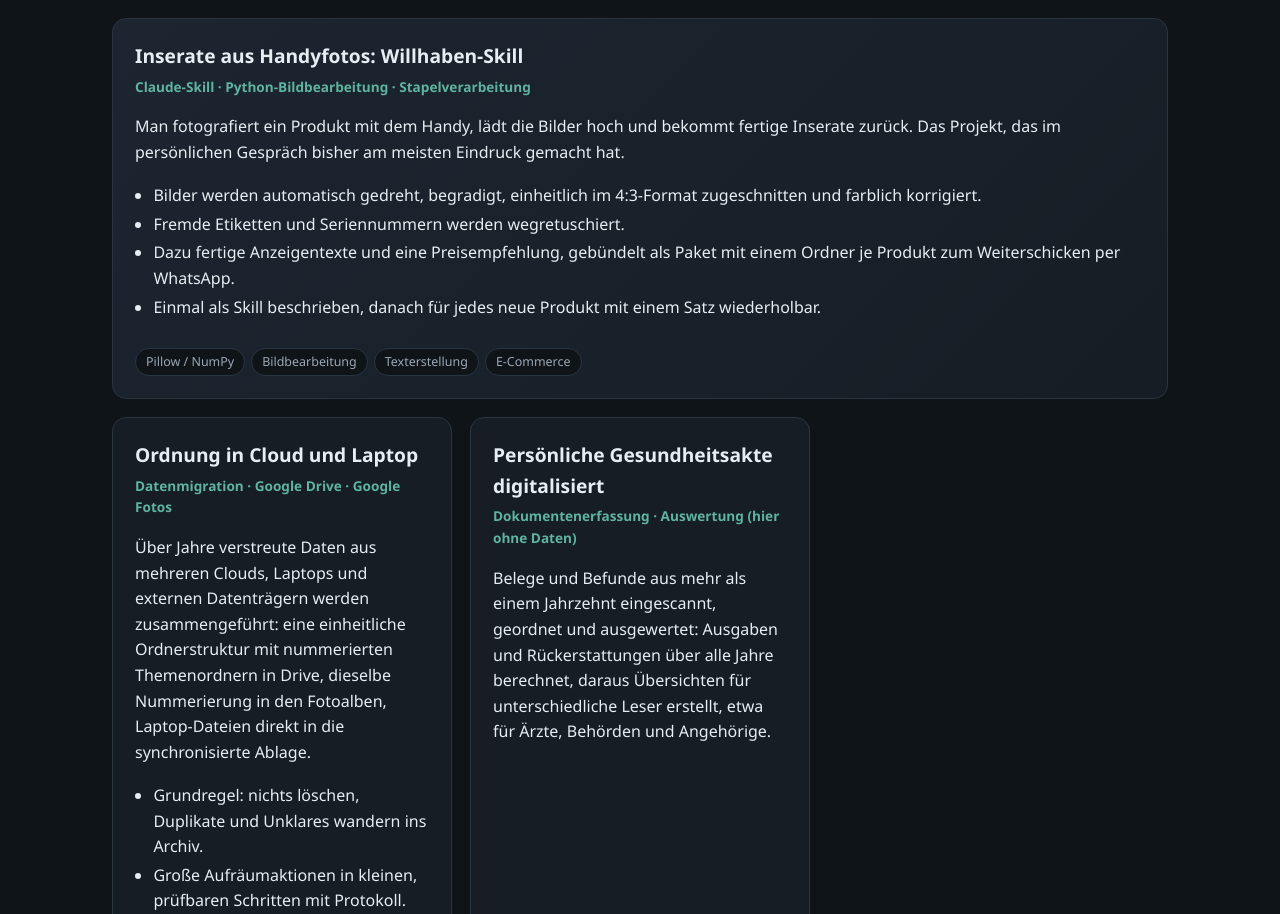
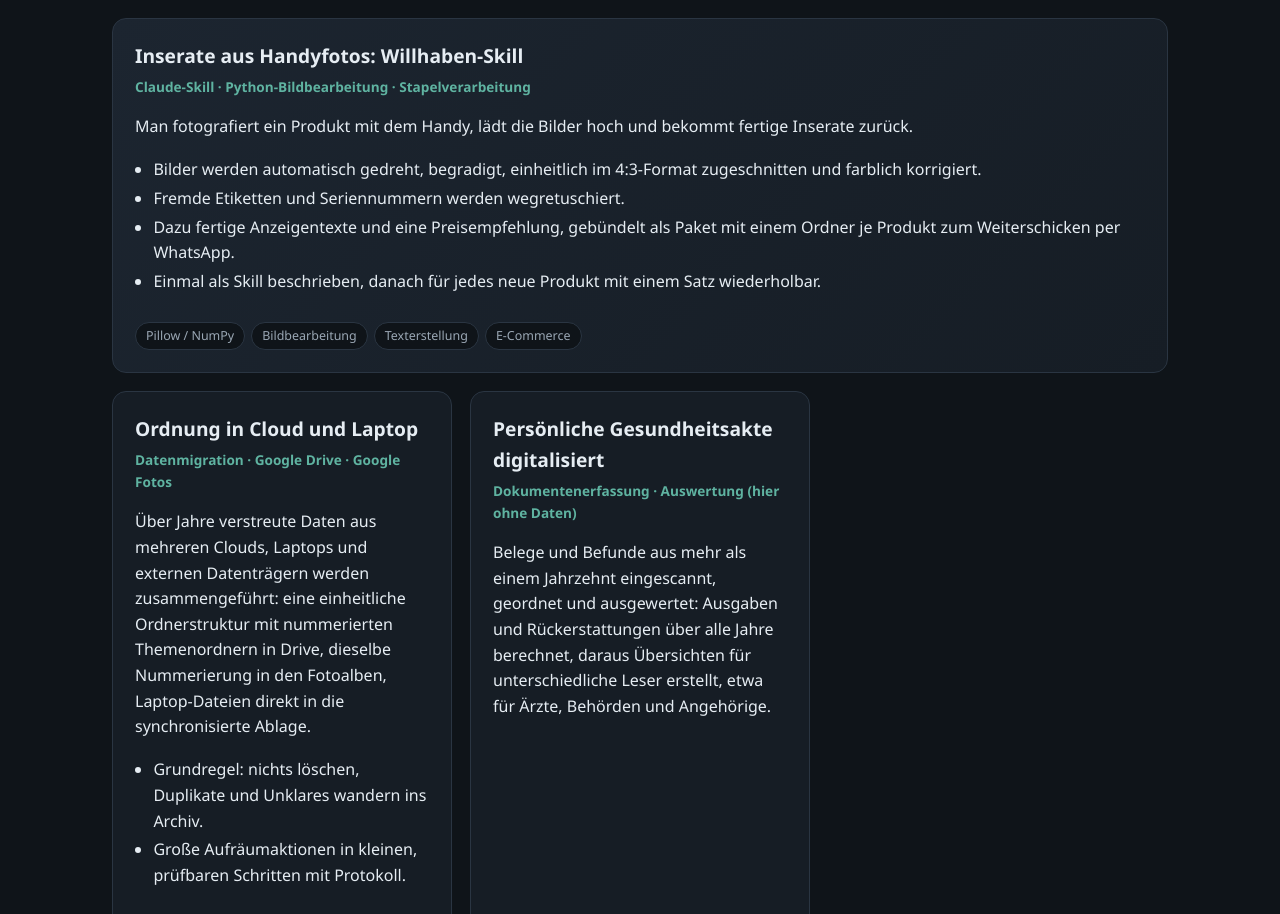
Before and after one commit to guenter-kohlhofer/portfolio, a plain HTML site: page index.html in a window 1280 px wide. Shown: the part 1620-2534 px from the top of the page. Drawn offline with Linux system fonts and the light colour scheme.

Commit message:
Willhaben-Skill: Hinweis entfernt

```diff
--- a/index.html
+++ b/index.html
@@ -118,7 +118,7 @@
     <article class="card feature">
       <h3>Inserate aus Handyfotos: Willhaben-Skill</h3>
       <div class="meta">Claude-Skill · Python-Bildbearbeitung · Stapelverarbeitung</div>
-      <p>Man fotografiert ein Produkt mit dem Handy, lädt die Bilder hoch und bekommt fertige Inserate zurück. Das Projekt, das im persönlichen Gespräch bisher am meisten Eindruck gemacht hat.</p>
+      <p>Man fotografiert ein Produkt mit dem Handy, lädt die Bilder hoch und bekommt fertige Inserate zurück.</p>
       <ul>
         <li>Bilder werden automatisch gedreht, begradigt, einheitlich im 4:3-Format zugeschnitten und farblich korrigiert.</li>
         <li>Fremde Etiketten und Seriennummern werden wegretuschiert.</li>
```
